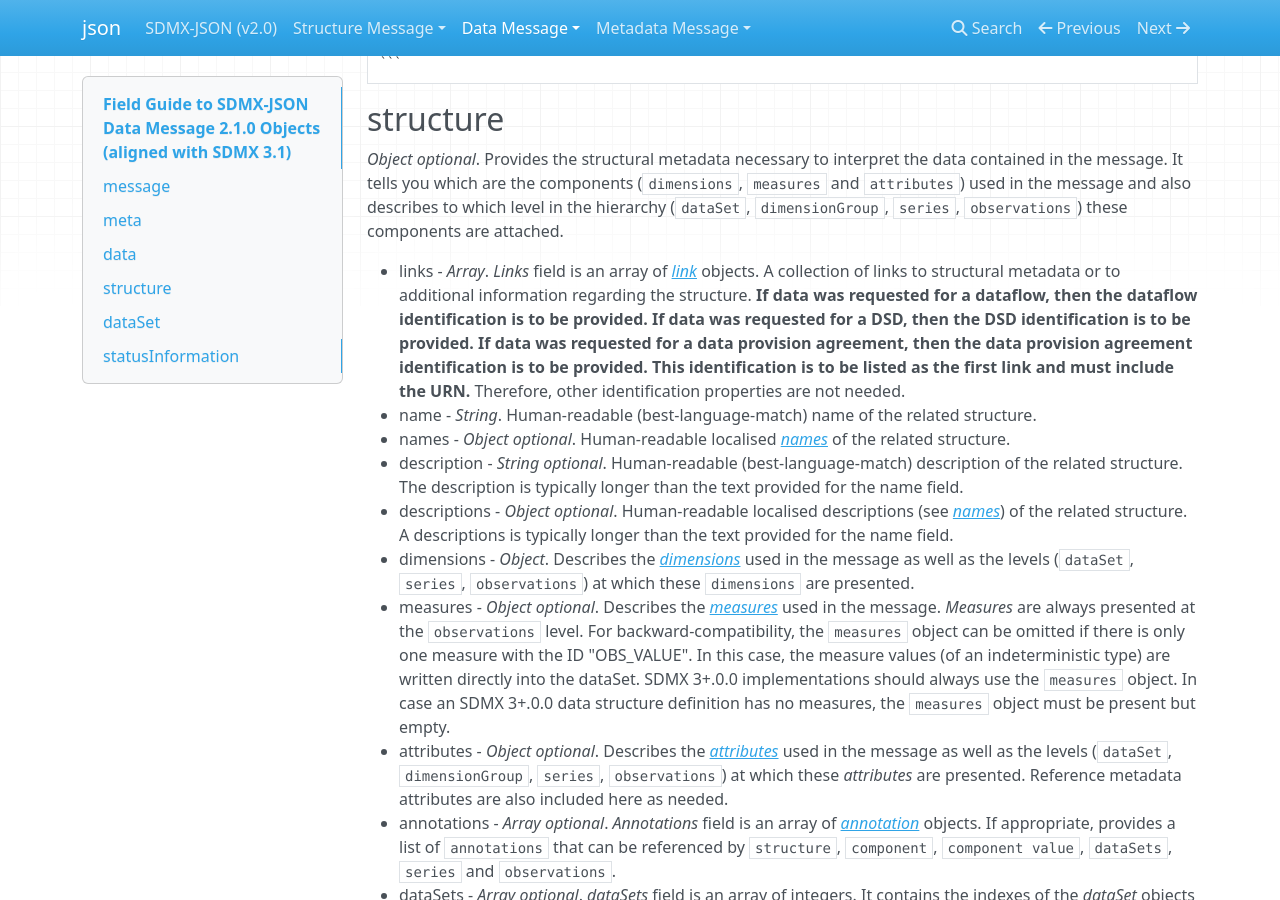
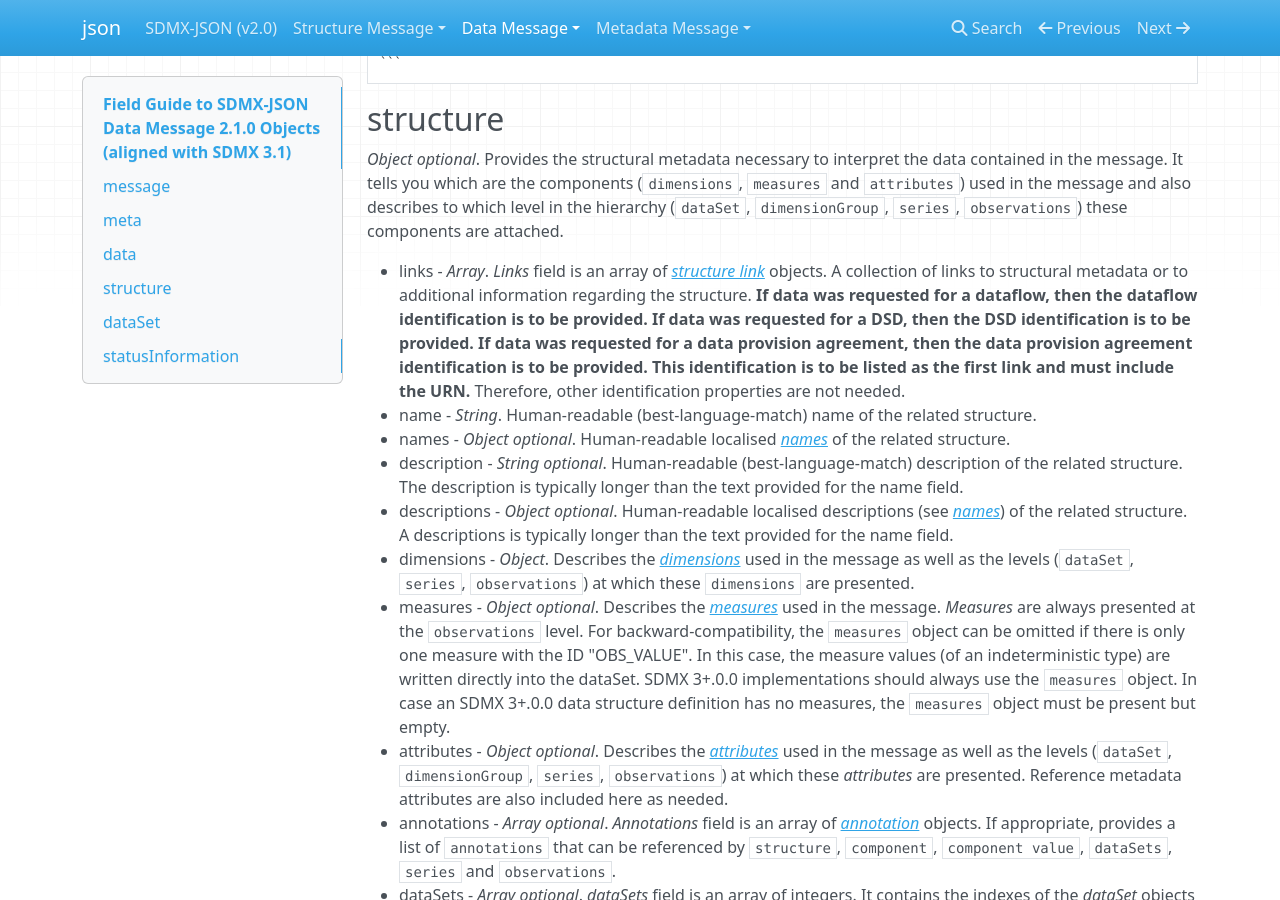
Before and after one commit to sdmx-twg/sdmx-json, an MkDocs documentation site: the page built from docs/data_message/1_field_guide.md, in a window 1280 px wide and 900 px high, scrolled down 4638 px. Built offline with MkDocs 1.6.1, drawn with Linux system fonts in a browser that asks for light colours; nearby versions of some CDN libraries.

Commit message:
Fix links

```diff
--- a/docs/data_message/1_field_guide.md
+++ b/docs/data_message/1_field_guide.md
@@ -266,7 +266,7 @@ data contained in the message. It tells you which are the components
 describes to which level in the hierarchy (`dataSet`, `dimensionGroup`,
 `series`, `observations`) these components are attached.
 
-- links - *Array*. *Links* field is an array of *[link](#link)* objects. A
+- links - *Array*. *Links* field is an array of *[structure link](#structure-link)* objects. A
   collection of links to structural metadata or to additional information
   regarding the structure. **If data was requested for a dataflow, then the**
   **dataflow identification is to be provided. If data was requested for a DSD,**
@@ -1983,7 +1983,7 @@ pieces of information should be provided:
     status. Like titles, this field's value can be localized. It is fully
     customizable by the service providers and should provide enough detail to
     ease understanding the reasons of the status.
-- links - *Array* *optional*. *Links* field is an array of *[link](#link)*
+- links - *Array* *optional*. *Links* field is an array of *[structure link](#structure-link)*
     objects. If appropriate, a collection of links to additional external
     resources for the status information.
 
```
Also changed, not shown: docs/structure_message/1_field_guide.md (+2 -2 lines).
